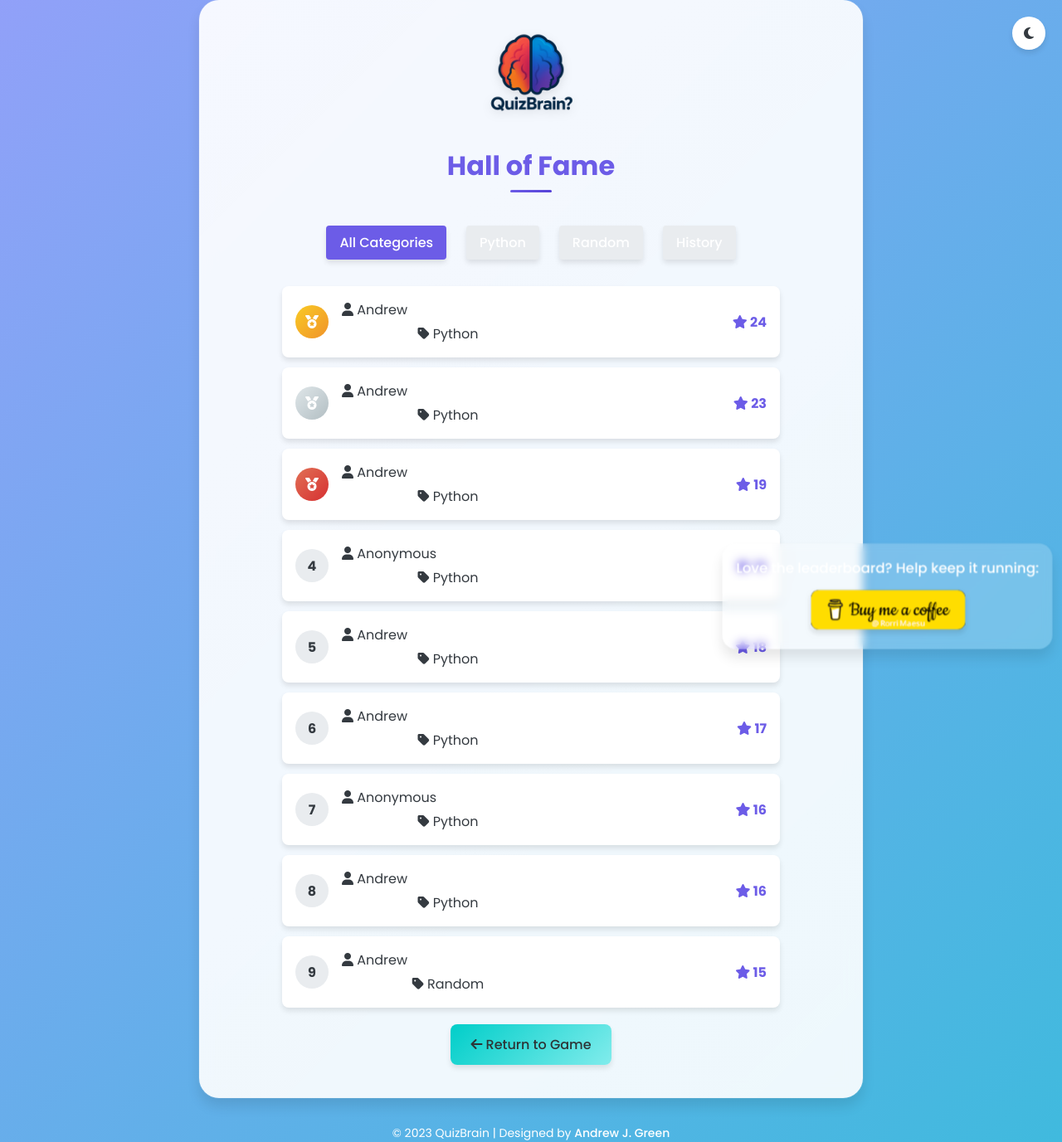
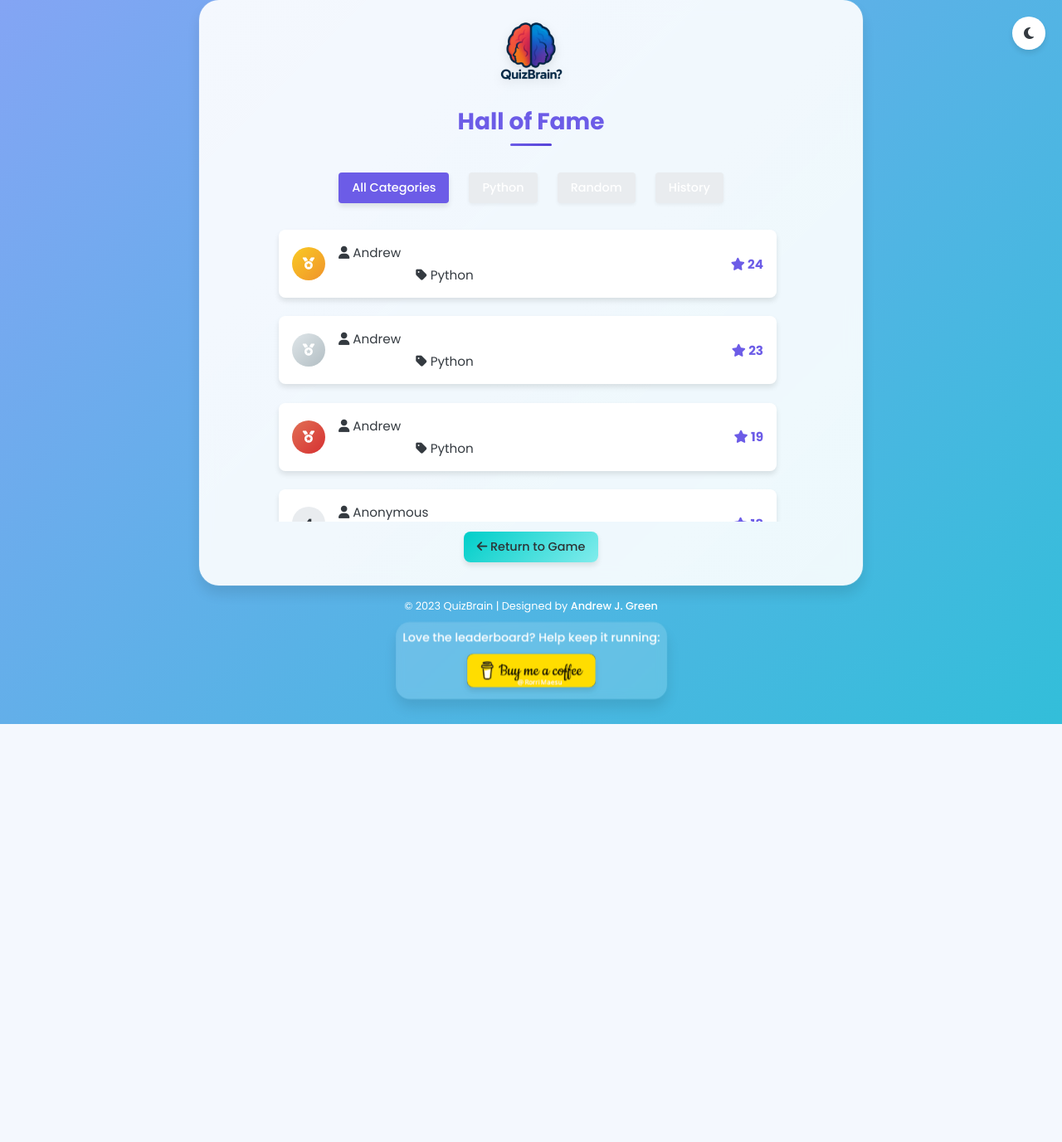
Before and after one commit to RorriMaesu/quizbrain, a Flask app: page /leaderboard in a window 1280 px wide. Shown: the whole page at 83% size. After the commit the page ends 873 px from the top, so only its background shows below. Run offline with Flask 3, Linux system fonts and the light colour scheme.

Commit message:
Optimize leaderboard layout to fit on screen without scrolling

```diff
--- a/leaderboard.html
+++ b/leaderboard.html
@@ -6,6 +6,7 @@
     <meta name="viewport" content="width=device-width, initial-scale=1.0">
     <title>QuizBrain | Leaderboard</title>
     <link rel="stylesheet" href="static/modern-styles.css">
+    <link rel="stylesheet" href="static/leaderboard-tabs.css">
     <link rel="stylesheet" href="https://cdnjs.cloudflare.com/ajax/libs/font-awesome/6.4.0/css/all.min.css">
     <link rel="icon" type="image/png" href="static/quizbrain_logo.png">
     <meta name="description" content="QuizBrain Leaderboard - See who's leading the pack in our premium trivia game.">
--- /dev/null
+++ b/static/leaderboard-tabs.css
@@ -0,0 +1,39 @@
+.leaderboard-tabs {
+  display: flex;
+  flex-wrap: wrap;
+  gap: 0.5rem;
+  margin: 0.75rem 0;
+  justify-content: center;
+}
+
+.tab-button {
+  padding: 0.5rem 1rem;
+  background: var(--neutral-200);
+  border: none;
+  border-radius: var(--border-radius-md);
+  cursor: pointer;
+  transition: all 0.3s ease;
+  font-weight: 500;
+  box-shadow: var(--shadow-sm);
+  font-size: 0.9rem;
+}
+
+.tab-button:hover {
+  transform: translateY(-2px);
+  box-shadow: var(--shadow-md);
+}
+
+.tab-button.active {
+  background: var(--primary);
+  color: white;
+  box-shadow: var(--shadow-md);
+}
+
+body.dark-theme .tab-button {
+  background: #2d3436;
+  color: #f8f9fa;
+}
+
+body.dark-theme .tab-button.active {
+  background: var(--primary);
+}
--- a/static/leaderboard.js
+++ b/static/leaderboard.js
@@ -22,8 +22,8 @@ function displayLeaderboard() {
         leaderboardContainer.appendChild(loader);
     }
 
-    // Display top 9 scores
-    const topScores = leaderboard.scores.slice(0, 9);
+    // Display top 7 scores to fit on screen without scrolling
+    const topScores = leaderboard.scores.slice(0, 7);
 
     // Create a wrapper for the leaderboard entries
     const entriesWrapper = document.createElement('div');
--- a/static/modern-styles.css
+++ b/static/modern-styles.css
@@ -75,13 +75,17 @@ body {
   background: rgba(255, 255, 255, 0.9);
   backdrop-filter: blur(10px);
   border-radius: var(--border-radius-xl);
-  padding: 2rem;
+  padding: 1.5rem;
   box-shadow: var(--shadow-lg), 0 0 0 1px rgba(255, 255, 255, 0.1);
   text-align: center;
   position: relative;
   overflow: hidden;
   z-index: 1;
   transition: transform var(--transition-normal), box-shadow var(--transition-normal);
+}
+
+#leaderboard-page .container {
+  padding: 1.25rem;
 }
 
 .container::before {
@@ -114,6 +118,11 @@ body {
   transform: scale(1.05) rotate(5deg);
 }
 
+#leaderboard-page #logo {
+  width: 90px;
+  margin: 0 auto 1rem;
+}
+
 .header {
   font-size: 2rem;
   font-weight: 700;
@@ -121,6 +130,11 @@ body {
   margin-bottom: 1.5rem;
   position: relative;
   display: inline-block;
+}
+
+#leaderboard-page .header {
+  font-size: 1.75rem;
+  margin-bottom: 1rem;
 }
 
 .header::after {
@@ -208,6 +222,12 @@ button:active {
 #view-leaderboard-button {
   background: var(--gradient-secondary);
   color: var(--dark);
+}
+
+#leaderboard-page #view-leaderboard-button {
+  margin-top: 0.75rem;
+  padding: 0.5rem 1rem;
+  font-size: 0.9rem;
 }
 
 /* Game elements */
@@ -361,13 +381,23 @@ button:active {
 }
 
 #leaderboard-container {
-  margin-top: 1.5rem;
+  margin-top: 1rem;
+  max-height: 45vh;
+  overflow-y: auto;
+  padding-right: 0.5rem;
+}
+
+.leaderboard-entries {
+  display: flex;
+  flex-direction: column;
+  gap: 0.4rem;
+  width: 100%;
 }
 
 .rank-image {
   width: 100%;
   max-width: 600px;
-  margin: 0.75rem auto;
+  margin: 0 auto;
   position: relative;
   transition: transform var(--transition-normal);
 }
@@ -383,25 +413,58 @@ button:active {
   box-shadow: var(--shadow-md);
 }
 
-.score-overlay {
-  position: absolute;
-  top: 50%;
-  left: 0;
-  right: 0;
-  transform: translateY(-50%);
+.rank-container {
   display: flex;
-  justify-content: space-between;
-  padding: 0 2rem;
   align-items: center;
+  background: white;
+  border-radius: var(--border-radius-md);
+  padding: 0.75rem;
+  margin: 0.35rem 0;
+  box-shadow: var(--shadow-md);
+  transition: transform 0.3s ease;
+  width: 100%;
 }
 
-.score-overlay span {
-  padding: 0.5rem 1rem;
-  background: rgba(255, 255, 255, 0.9);
-  color: var(--neutral-800);
-  border-radius: var(--border-radius-sm);
-  font-weight: 500;
-  box-shadow: var(--shadow-sm);
+.rank-container:hover {
+  transform: translateY(-3px);
+  box-shadow: var(--shadow-lg);
+}
+
+.rank-number {
+  width: 35px;
+  height: 35px;
+  border-radius: 50%;
+  background: var(--neutral-200);
+  display: flex;
+  align-items: center;
+  justify-content: center;
+  font-weight: bold;
+  margin-right: 0.75rem;
+  font-size: 0.9rem;
+}
+
+.rank-number.gold {
+  background: linear-gradient(135deg, #f9ca24, #f0932b);
+  color: white;
+}
+
+.rank-number.silver {
+  background: linear-gradient(135deg, #dfe6e9, #b2bec3);
+  color: white;
+}
+
+.rank-number.bronze {
+  background: linear-gradient(135deg, #e17055, #d63031);
+  color: white;
+}
+
+.player-info {
+  flex: 1;
+  text-align: left;
+  display: flex;
+  flex-direction: column;
+  gap: 0.15rem;
+  font-size: 0.95rem;
 }
 
 .player-name {
@@ -419,6 +482,7 @@ button:active {
   text-align: right;
   color: var(--primary);
   font-weight: 700;
+  font-size: 0.95rem;
 }
 
 /* Responsive design */
@@ -586,6 +665,14 @@ audio {
   text-align: center;
   color: white;
   font-size: 0.875rem;
+  padding-bottom: 1rem;
+  position: relative;
+  z-index: 10;
+}
+
+#leaderboard-page .footer {
+  margin-top: 1rem;
+  font-size: 0.8rem;
 }
 
 .footer a {
@@ -651,6 +738,27 @@ audio {
 
   .bmc-image {
     max-width: 180px;
+  }
+
+  #leaderboard-page .support-developer {
+    position: static;
+    margin-top: 0.75rem;
+    width: 100%;
+    background: rgba(255, 255, 255, 0.15);
+    padding: 0.5rem;
+  }
+
+  #leaderboard-page .support-developer p {
+    font-size: 0.85rem;
+    margin-bottom: 0.5rem;
+  }
+
+  #leaderboard-page .bmc-image {
+    max-width: 150px;
+  }
+
+  #leaderboard-page .footer {
+    margin-bottom: 1rem;
   }
 }
 
```
Also changed, not shown: other parts of static/modern-styles.css (+22 -7 lines).
